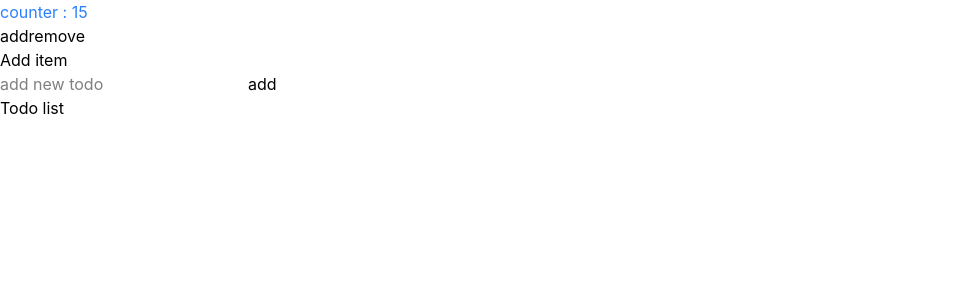
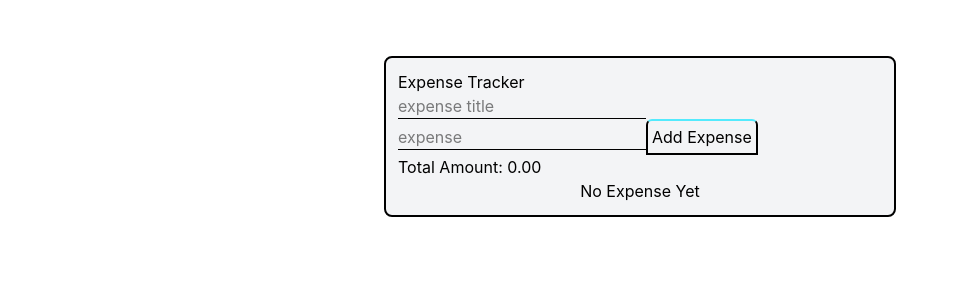
Before and after one commit to sheeshagar-iqbal/reactapp2, a React (Vite) app: page / in a window 1280 px wide. Shown: the top 300 px of the page, without its empty margins (0-959 px from the left). Built offline with nearby package versions, Linux system fonts and the light colour scheme.

Commit message:
expense tracker

```diff
--- a/package.json
+++ b/package.json
@@ -13,6 +13,7 @@
     "@tailwindcss/vite": "^4.3.0",
     "react": "^19.2.6",
     "react-dom": "^19.2.6",
+    "react-router-dom": "^7.15.1",
     "tailwindcss": "^4.3.0"
   },
   "devDependencies": {
--- a/src/App.jsx
+++ b/src/App.jsx
@@ -1,32 +1,14 @@
 import { useState } from "react"
-import Todo from "./Todo"
-
+import ShowHide from "./showHide"
+import Expense from "./Expense/Expense";
 
 const App=()=>{
-  let [count,setCount]= useState(15)
-  // let count =6
-  const addon=()=>{
-    count+=1
-    setCount(count)
-    console.log(count, Math.random());
 
-  }
-  const removeon=()=>{
-
-    if(count!=0){
-      count-=1
-      setCount(count)
-    }
-    console.log(count, Math.random());
-
-  }
   return(
     <>
 
-    <h1 className="text-blue-500">counter : {count}</h1>
-    <button onClick={addon}>add</button>
-    <button onClick={removeon}>remove</button>
-    <Todo/>
+   <Expense/>
+
 
     </>
   )
--- /dev/null
+++ b/src/Expense/Expense.jsx
@@ -0,0 +1,38 @@
+import React, { useEffect, useState } from 'react'
+import ExpenseForm from './ExpenseForm'
+import ExpenseList from './ExpenseList'
+
+const Expense = () => {
+    const [expenses ,setExpenses]=useState(()=>{
+        const saved= localStorage.getItem('expenses')
+        return saved? JSON.parse(saved):[]
+    })
+    const addexpense =(expense)=>{
+        setExpenses((prev)=>[...prev,expense])
+        console.log(expenses);
+
+
+    }
+    const deleteexpense=(id)=>{
+        const filterexpense= expenses.filter((value)=> value.id!==id)
+        setExpenses(filterexpense)
+    }
+
+    useEffect(()=>{
+        localStorage.setItem('expenses',JSON.stringify(expenses))
+
+    },[expenses])
+    const totalexpense = expenses.reduce((sum,item)=> sum +item.Amount,0)
+  return (
+    <>
+      <div className='p-3 border-2 m-auto w-lg my-14 capitalize bg-gray-100 rounded-lg '>
+        <h1>expense tracker</h1>
+        <ExpenseForm addexpense={addexpense}/>
+        <h3>total amount: {totalexpense.toFixed(2)} </h3>
+        <ExpenseList expenses={expenses} deleteexpense={deleteexpense}/>
+      </div>
+    </>
+  )
+}
+
+export default Expense
--- /dev/null
+++ b/src/Expense/ExpenseForm.jsx
@@ -0,0 +1,50 @@
+import React, { useState } from 'react'
+import ExpenseList from './ExpenseList'
+import { useRef } from 'react'
+
+const ExpenseForm = ({addexpense}) => {
+        const [title,setTitle]= useState('')
+        const [amount,setAmount]= useState('')
+        const titleRef =useRef()
+
+        const formhandler=(e)=>{
+              e.preventDefault()
+              if(!title || !amount) return alert('please fill all fields!')
+              const exp={ id: Date.now(),Title:title,Amount:parseFloat(amount )}
+              addexpense(exp)
+              setTitle('')
+              setAmount('')
+              titleRef.current?.focus()
+
+
+        }
+
+
+
+  return (
+    <>
+
+    <form onSubmit={formhandler} >
+        <input type="text"
+        placeholder='expense title'
+        value={title}
+        onChange={(e)=>setTitle(e.target.value)}
+        className='border-b'
+        ref={titleRef}
+         />
+
+         <input type="number"
+        placeholder='expense'
+        value={amount}
+        onChange={(e)=>setAmount(e.target.value)}
+        className='border-b'
+         />
+         <button className='border-t-cyan-300 p-1 rounded-t-md border-2' >Add Expense</button>
+
+    </form>
+
+    </>
+  )
+}
+
+export default ExpenseForm
--- /dev/null
+++ b/src/Expense/ExpenseItem.jsx
@@ -0,0 +1,13 @@
+import React from 'react'
+
+const ExpenseItem = ({value,ondelete}) => {
+  return (
+    <div>
+        <ul>
+                <li key={value.id} className='flex justify-around' ><span>{value.Title}</span><span>{value.Amount}</span><button onClick={()=>ondelete(value.id)} >❌</button></li>
+        </ul>
+    </div>
+  )
+}
+
+export default ExpenseItem
--- /dev/null
+++ b/src/Expense/ExpenseList.jsx
@@ -0,0 +1,18 @@
+import React, { useState } from 'react'
+import ExpenseItem from './ExpenseItem'
+
+const ExpenseList = ({expenses, deleteexpense}) => {
+  if (expenses.length===0) return <p className='gray text-center'>no expense yet</p>
+
+  return (
+    <>
+      <h2>ExpenseList item</h2>
+      {expenses.map((value,index)=>(
+                <ExpenseItem key={value.id} value={value} ondelete={deleteexpense}/>
+      ))}
+    </>
+
+  )
+}
+
+export default ExpenseList
--- /dev/null
+++ b/src/showHide.jsx
@@ -0,0 +1,42 @@
+import React, { useState } from 'react'
+
+const ShowHide = () => {
+  const [show,setShow] =useState(false)
+  const fun=()=>setShow(!show)
+
+  let [count,setCount]= useState(15)
+  const addon=()=>{
+    count+=1
+    setCount(count)
+    console.log(count, Math.random());
+
+  }
+  const removeon=()=>{
+
+    if(count!=0){
+      count-=1
+      setCount(count)
+    }
+    console.log(count, Math.random());
+
+  }
+  return (
+    <>
+        <button onClick={fun}>{show? 'Hide':'Show'}</button>
+      {
+        show && <h2>Lorem ipsum dolor sit amet, consectetur adipisicing elit. Facilis quisquam dolore repellendus!</h2>
+      }
+
+      <button onClick={fun}>{show?'like 🤍': 'liked ❤️'}</button>
+
+      <br />
+        <hr />
+         <h1 className="text-blue-500">counter : {count}</h1>
+    <button onClick={addon}>add</button>
+    <button onClick={removeon}>remove</button>
+    <ShowHide/>
+    </>
+  )
+}
+
+export default ShowHide
```
Also changed, not shown: 1 other file (tests, documents, lock files or other folders).
